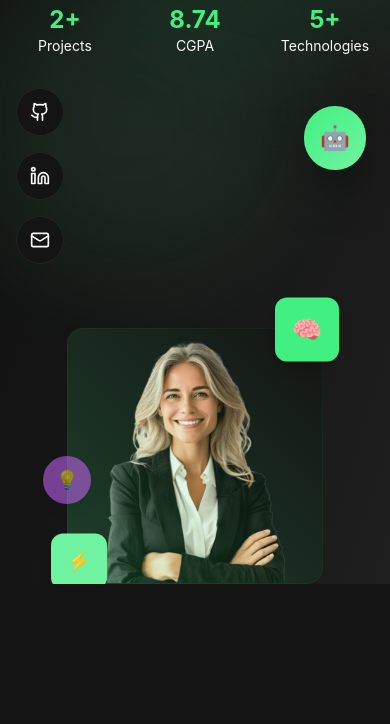
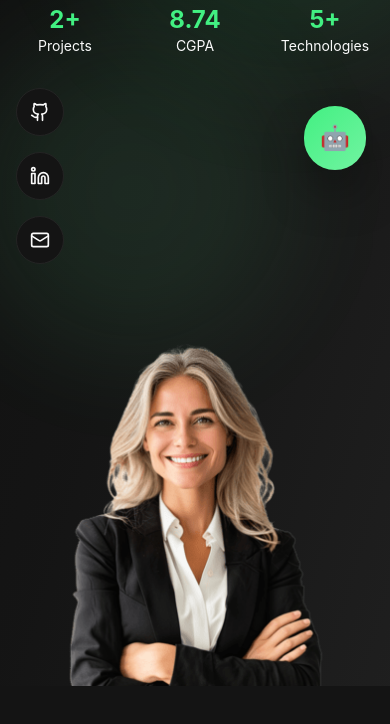
Before and after one commit to MrGiriDevelopers/Bhaviya, a React (Vite) app: page / in a window 390 px wide. Shown: the part 650-1374 px from the top of the page. Built offline with nearby package versions, Linux system fonts and the light colour scheme.

Commit message:
home page updated

```diff
--- a/index.html
+++ b/index.html
@@ -3,7 +3,7 @@
   <head>
     <meta charset="UTF-8" />
     <meta name="viewport" content="width=device-width, initial-scale=1.0" />
-    <title>AI & Data Science Portfolio | Innovative Solutions & Projects</title>
+    <title>Bhaviya Profilo</title>
     <meta name="description" content="Explore the portfolio of an AI & Data Science specialist featuring machine learning projects, full-stack development, and innovative solutions. CGPA 8.74 B.Tech student with industry experience." />
     <meta name="author" content="AI Portfolio" />
     <meta name="keywords" content="AI, Data Science, Machine Learning, Full Stack Developer, Python, MERN Stack, Portfolio" />
@@ -11,7 +11,7 @@
     <meta property="og:title" content="AI & Data Science Portfolio | Innovative Solutions & Projects" />
     <meta property="og:description" content="Explore innovative AI and data science projects, full-stack development solutions, and cutting-edge technology implementations." />
     <meta property="og:type" content="website" />
-    <meta property="og:image" content="https://lovable.dev/opengraph-image-p98pqg.png" />
+    <!-- <meta property="og:image" content="https://lovable.dev/opengraph-image-p98pqg.png" /> -->
 
     <meta name="twitter:card" content="summary_large_image" />
     <meta name="twitter:title" content="AI & Data Science Portfolio" />
--- a/src/components/Hero.tsx
+++ b/src/components/Home.tsx
@@ -2,31 +2,32 @@ import { useEffect } from 'react';
 import { gsap } from 'gsap';
 import { Download, Github, Linkedin, Mail } from 'lucide-react';
 import AnimatedCounter from './AnimatedCounter';
+import imageSrc from 'src/assets/Bhaviya.png';
 
-const Hero = () => {
+const Home = () => {
   useEffect(() => {
     const tl = gsap.timeline();
 
-    tl.fromTo('.hero-title',
+    tl.fromTo('.Home-title',
       { y: 100, opacity: 0 },
       { y: 0, opacity: 1, duration: 1, ease: 'power3.out' }
     )
-    .fromTo('.hero-subtitle',
+    .fromTo('.Home-subtitle',
       { y: 50, opacity: 0 },
       { y: 0, opacity: 1, duration: 0.8, ease: 'power2.out' },
       '-=0.5'
     )
-    .fromTo('.hero-description',
+    .fromTo('.Home-description',
       { y: 30, opacity: 0 },
       { y: 0, opacity: 1, duration: 0.6, ease: 'power2.out' },
       '-=0.3'
     )
-    .fromTo('.hero-buttons',
+    .fromTo('.Home-buttons',
       { y: 30, opacity: 0 },
       { y: 0, opacity: 1, duration: 0.6, ease: 'power2.out' },
       '-=0.2'
     )
-    .fromTo('.hero-avatar',
+    .fromTo('.Home-avatar',
       { scale: 0.5, opacity: 0 },
       { scale: 1, opacity: 1, duration: 0.8, ease: 'back.out(1.7)' },
       '-=0.4'
@@ -47,12 +48,12 @@ const Hero = () => {
           {/* Text Content */}
           <div className="text-center lg:text-left">
             {/* Badge */}
-            <div className="hero-subtitle inline-flex items-center gap-2 px-4 py-2 rounded-full bg-primary/10 border border-primary/20 text-primary text-sm font-medium mb-6">
+            <div className="Home-subtitle inline-flex items-center gap-2 px-4 py-2 rounded-full bg-primary/10 border border-primary/20 text-primary text-sm font-medium mb-6">
               <span className="w-2 h-2 bg-primary rounded-full animate-pulse"></span>
               Available for Projects
             </div>
 
-            <h1 className="hero-title text-3xl sm:text-4xl md:text-5xl lg:text-7xl font-bold mb-6 leading-tight">
+            <h1 className="Home-title text-3xl sm:text-4xl md:text-5xl lg:text-7xl font-bold mb-6 leading-tight">
               A Creative
               <br />
               <span className="glow-text">AI/Data Science</span>
@@ -60,13 +61,13 @@ const Hero = () => {
               <span className="text-foreground">Innovator</span>
             </h1>
 
-            <p className="hero-description text-lg text-muted-foreground max-w-xl mb-8 leading-relaxed">
+            <p className="Home-description text-lg text-muted-foreground max-w-xl mb-8 leading-relaxed">
               Passionate B.Tech student specializing in Artificial Intelligence & Data Science,
               creating intelligent solutions that transform data into meaningful insights and
               drive innovation in the digital landscape.
             </p>
 
-            <div className="hero-buttons flex flex-col sm:flex-row gap-4 justify-center lg:justify-start mb-12">
+            <div className="Home-buttons flex flex-col sm:flex-row gap-4 justify-center lg:justify-start mb-12">
               <a
                 href="/assets/BHAVIYASHREEM.pdf"
                 download="BHAVIYASHREE-M.pdf"
@@ -85,7 +86,7 @@ const Hero = () => {
             </div>
 
             {/* Stats */}
-            <div className="hero-buttons grid grid-cols-3 gap-8 max-w-md mx-auto lg:mx-0">
+            <div className="Home-buttons grid grid-cols-3 gap-8 max-w-md mx-auto lg:mx-0">
               <div className="text-center">
                 <AnimatedCounter
                   end={2}
@@ -116,7 +117,7 @@ const Hero = () => {
             </div>
 
             {/* Social Links */}
-            <div className="hero-buttons flex gap-4 justify-center lg:justify-start mt-8">
+            <div className="Home-buttons flex gap-4 justify-center lg:justify-start mt-8">
               <a
                 href="#"
                 className="w-12 h-12 rounded-full bg-surface border border-border flex items-center justify-center text-muted-foreground hover:text-primary hover:border-primary transition-all duration-300 hover:scale-110"
@@ -140,36 +141,25 @@ const Hero = () => {
 
         {/* Professional Image Placeholder */}
         <div className="flex justify-center lg:justify-end">
-            <div className="hero-avatar relative">
+        <div className="Home-avatar relative">
           {/* Main Image Container */}
-              <div className="relative w-64 h-64 sm:w-80 sm:h-80 lg:w-96 lg:h-96">
-                <div className="absolute inset-0 bg-gradient-to-tr from-primary/20 to-transparent rounded-2xl"></div>
-                <div className="w-full h-full rounded-2xl bg-surface border border-border/50 overflow-hidden">
+          <div className="relative w-700px h-700px sm:w-64 sm:h-64 lg:w-80 lg:h-80">
+            <div className="w-full h-full rounded-2xl overflow-hidden">
               {/* Professional Photo */}
               <img
-                    src="/lovable-uploads/b5729b6b-58de-453a-b4ce-5c62bc34b014.png"
-                    alt="Professional portrait of BhaviyaShree"
-                    className="w-full h-full object-cover object-center"
+                src="src/assets/Bhaviya.png"
+                alt="BhaviyaShree"
+                className="w-full h-full object-cover object-center rounded-2xl"
               />
-                </div>
-
-                {/* Floating Tech Elements */}
-                <div className="absolute -top-4 -right-4 w-16 h-16 bg-primary rounded-xl flex items-center justify-center shadow-lg animate-bounce">
-                  <span className="text-2xl">🧠</span>
-                </div>
-                <div className="absolute -bottom-4 -left-4 w-14 h-14 bg-primary-glow rounded-xl flex items-center justify-center shadow-lg animate-bounce delay-500">
-                  <span className="text-xl">⚡</span>
-                </div>
-                <div className="absolute top-1/2 -left-6 w-12 h-12 bg-accent rounded-full flex items-center justify-center shadow-lg animate-pulse">
-                  <span className="text-lg">💡</span>
             </div>
           </div>
         </div>
       </div>
+
         </div>
       </div>
     </section>
   );
 };
 
-export default Hero;
+export default Home;
--- a/src/index.css
+++ b/src/index.css
@@ -45,7 +45,7 @@
     /* Custom Gradients */
     --gradient-primary: linear-gradient(135deg, hsl(var(--primary)), hsl(var(--primary-glow)));
     --gradient-accent: linear-gradient(135deg, hsl(var(--secondary)), hsl(var(--accent)));
-    --gradient-hero: linear-gradient(135deg, hsl(var(--background)) 0%, hsl(var(--surface)) 50%, hsl(var(--surface-elevated)) 100%);
+    --gradient-Home: linear-gradient(135deg, hsl(var(--background)) 0%, hsl(var(--surface)) 50%, hsl(var(--surface-elevated)) 100%);
     --gradient-card: linear-gradient(145deg, hsl(var(--surface)), hsl(var(--surface-elevated)));
 
     /* Enhanced Shadows */
@@ -333,7 +333,7 @@
 
   /* Mobile responsive improvements */
   @media (max-width: 768px) {
-    .hero-buttons {
+    .Home-buttons {
       @apply flex-col;
     }
 
--- a/src/pages/Index.tsx
+++ b/src/pages/Index.tsx
@@ -2,7 +2,7 @@ import { useEffect } from 'react';
 import { gsap } from 'gsap';
 import { ScrollTrigger } from 'gsap/ScrollTrigger';
 import Navbar from '@/components/Navbar';
-import Hero from '@/components/Hero';
+import Home from '@/components/Home';
 import About from '@/components/About';
 import Services from '@/components/Services';
 import Skills from '@/components/Skills';
@@ -53,7 +53,7 @@ const Index = () => {
     <div className="min-h-screen bg-background text-foreground">
       <Navbar />
       <main>
-        <Hero />
+        <Home />
         <About />
         <Services />
         <Skills />
--- a/tailwind.config.ts
+++ b/tailwind.config.ts
@@ -51,7 +51,7 @@ export default {
 			backgroundImage: {
 				'gradient-primary': 'var(--gradient-primary)',
 				'gradient-accent': 'var(--gradient-accent)',
-				'gradient-hero': 'var(--gradient-hero)',
+				'gradient-Home': 'var(--gradient-Home)',
 				'gradient-card': 'var(--gradient-card)'
 			},
 			boxShadow: {
```
Also changed, not shown: src/assets/Bhaviya.png (added), 1 other file (tests, documents, lock files or other folders). Lines whose indentation alone changed are shown as unchanged.
